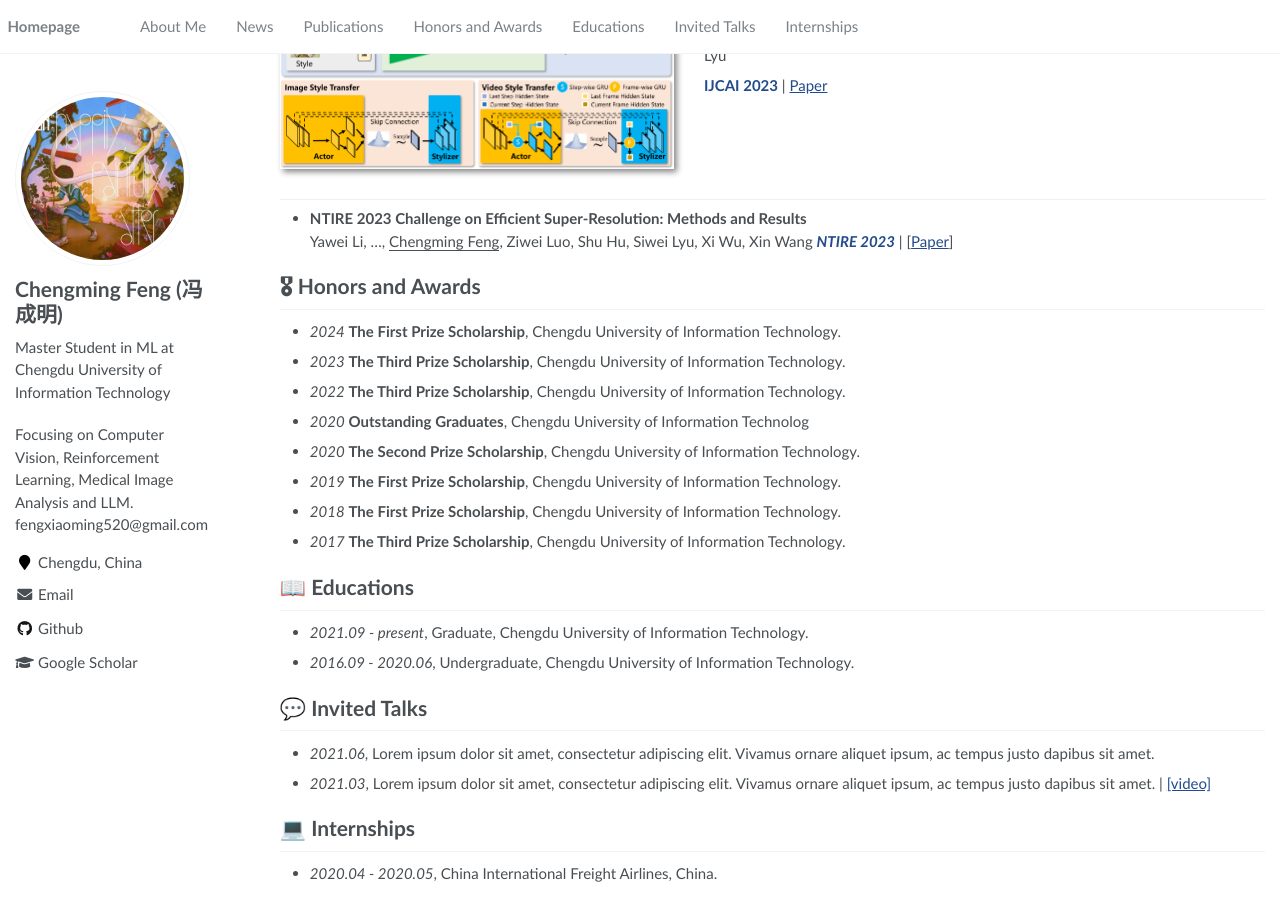
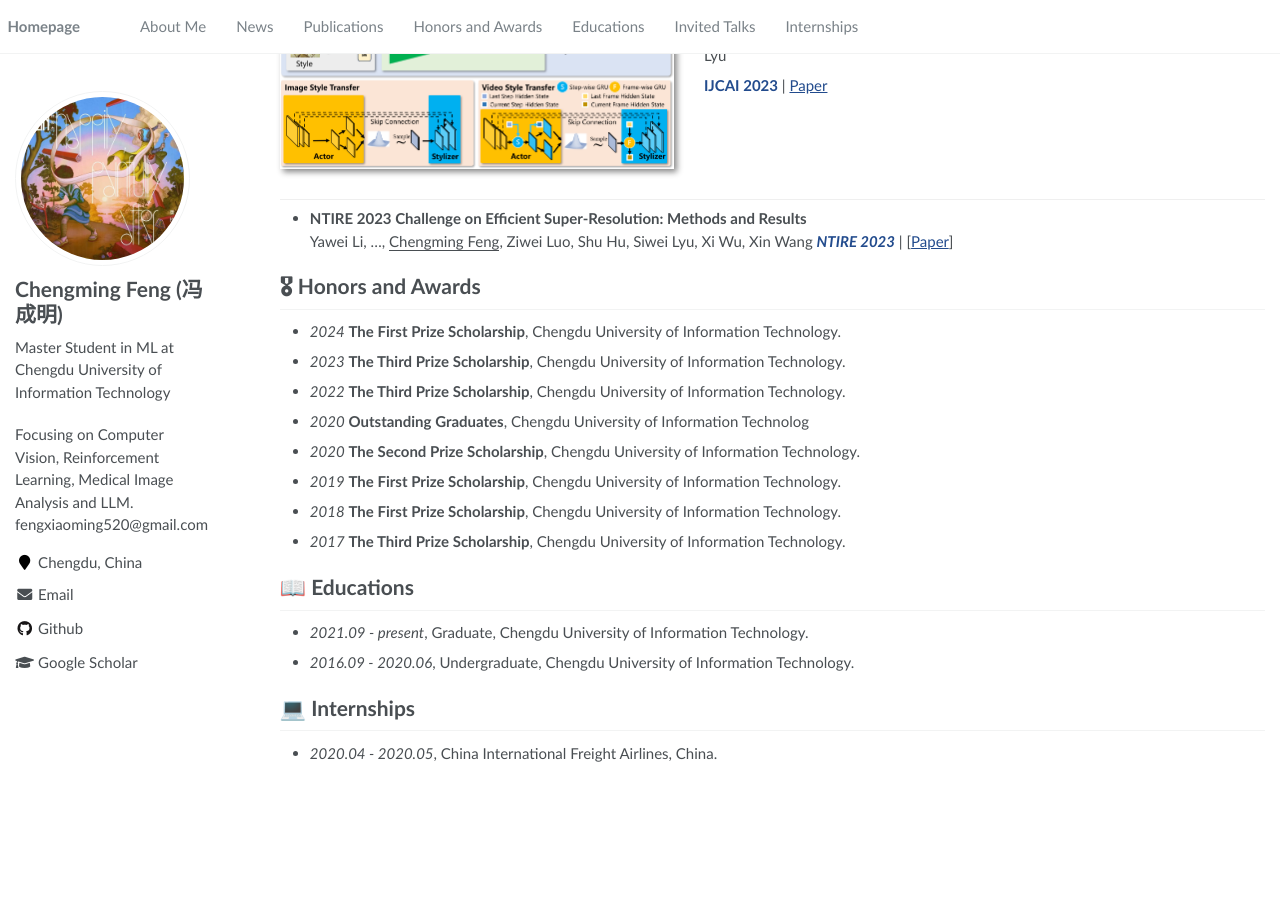
Before and after one commit to fengxiaoming520/fengxiaoming520.github.io, a Jekyll site: the page built from _pages/about.md, in a window 1280 px wide and 900 px high, scrolled down 699 px. Built offline with Jekyll 4.4.1, drawn with Linux system fonts in a browser that asks for light colours; after the commit the page ends 1478 px from its top, so only the background shows below that.

Commit message:
Update about.md

```diff
--- a/_pages/about.md
+++ b/_pages/about.md
@@ -75,9 +75,9 @@ Yawei Li, ..., <u>Chengming Feng</u>, Ziwei Luo, Shu Hu, Siwei Lyu, Xi Wu, Xin W
 - *2021.09 - present*, Graduate, Chengdu University of Information Technology.
 - *2016.09 - 2020.06*, Undergraduate, Chengdu University of Information Technology.
 
-# 💬 Invited Talks
+<!--# 💬 Invited Talks
 - *2021.06*, Lorem ipsum dolor sit amet, consectetur adipiscing elit. Vivamus ornare aliquet ipsum, ac tempus justo dapibus sit amet.
 - *2021.03*, Lorem ipsum dolor sit amet, consectetur adipiscing elit. Vivamus ornare aliquet ipsum, ac tempus justo dapibus sit amet.  \| [\[video\]](https://github.com/)
-
+-->
 # 💻 Internships
 - *2020.04 - 2020.05*, China International Freight Airlines, China.
```
